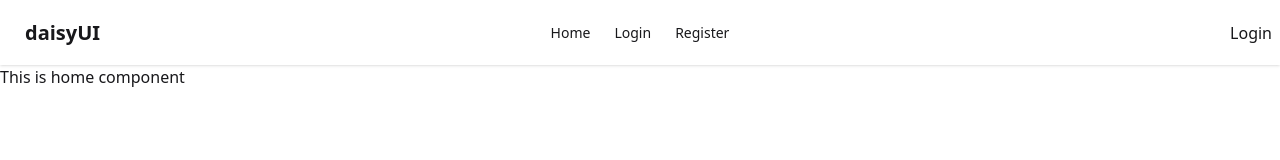
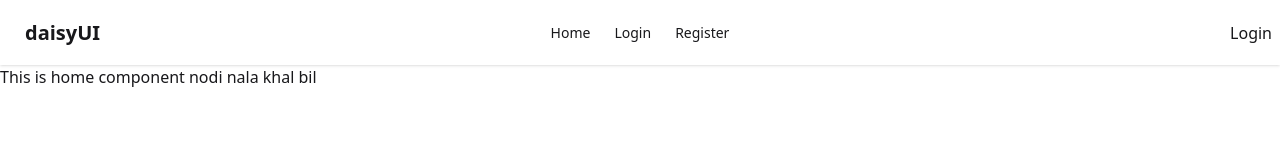
Before and after one commit to jnakht/auth-infinity-war-2.0, a React (Vite) app: page / in a window 1280 px wide. Shown: the top 160 px of the page. Built offline with nearby package versions, Linux system fonts and the light colour scheme.

Commit message:
context created for auth

```diff
--- a/src/components/Home/Home.jsx
+++ b/src/components/Home/Home.jsx
@@ -1,8 +1,11 @@
+import { useContext } from "react";
+import { AuthContext } from "../Providers/AuthProvider";
 
 const Home = () => {
+    const authInfo = useContext(AuthContext)
     return (
         <div>
-            <h3>This is home component</h3>
+            <h3>This is home component {authInfo}</h3>
         </div>
     );
 };
--- /dev/null
+++ b/src/components/Providers/AuthProvider.jsx
@@ -0,0 +1,13 @@
+import { createContext } from "react";
+
+export const AuthContext = createContext(null);
+const AuthProvider = ({children}) => {
+    const authInfo = 'nodi nala khal bil';
+    return (
+        <AuthContext.Provider value={authInfo}>
+            {children}
+        </AuthContext.Provider>
+    );
+};
+
+export default AuthProvider;
--- a/src/main.jsx
+++ b/src/main.jsx
@@ -10,6 +10,7 @@ import Root from './components/Root/Root.jsx';
 import Home from './components/Home/Home.jsx';
 import Login from './components/Login/Login.jsx';
 import Register from './components/Register/Register.jsx';
+import AuthProvider, { AuthContext } from './components/Providers/AuthProvider.jsx';
 
 const router = createBrowserRouter([
   {
@@ -34,6 +35,8 @@ const router = createBrowserRouter([
 
 createRoot(document.getElementById('root')).render(
   <StrictMode>
+    <AuthProvider>
     <RouterProvider router={router} />
+    </AuthProvider>
   </StrictMode>,
 )
```
